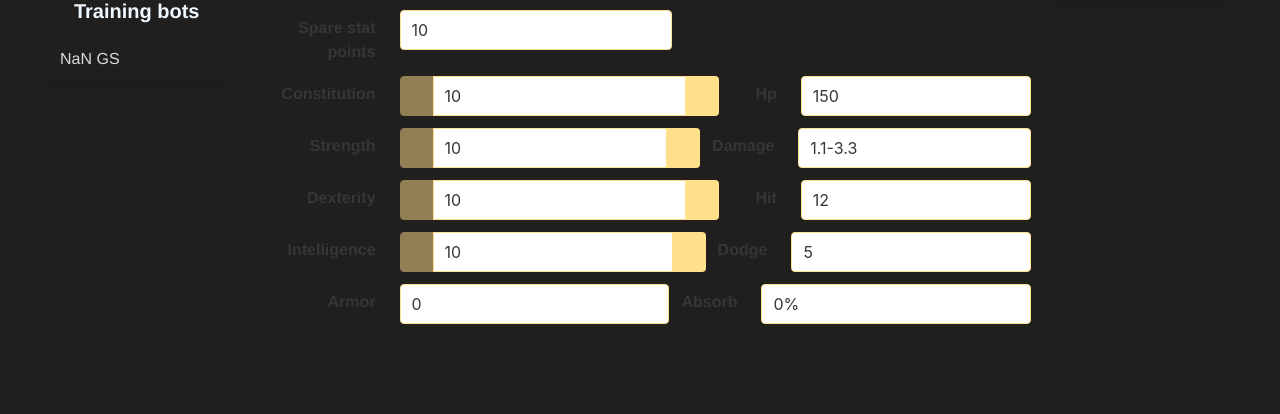
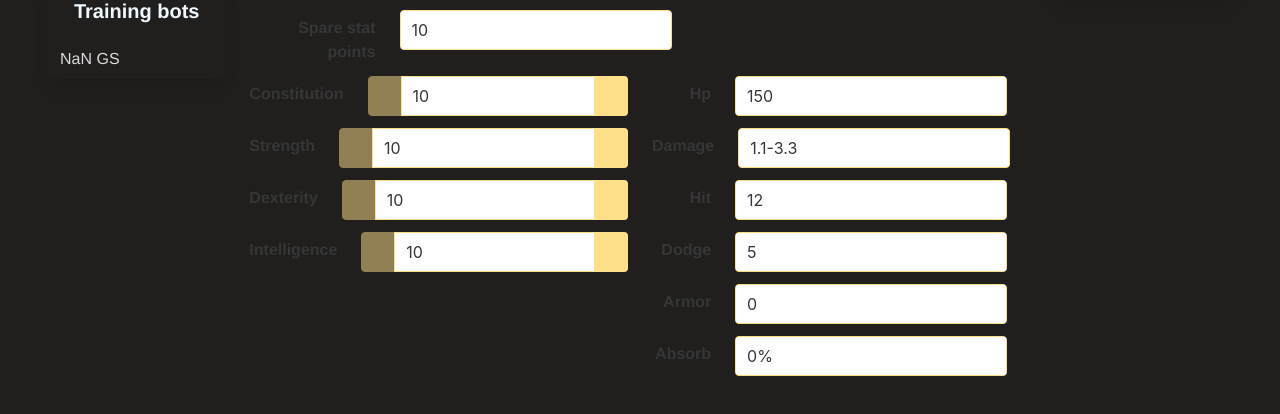
Before and after one commit to Autsider666/unboxing, a Vue app: page /#/workshop/prototype in a window 1280 px wide. Shown: the part 384-798 px from the top of the page. Built offline with nearby package versions, Linux system fonts and the light colour scheme; some icons are missing; what vue-notification would draw is missing.

Commit message:
Prototype layout update

```diff
--- a/src/components/Prototype.vue
+++ b/src/components/Prototype.vue
@@ -34,12 +34,14 @@
             </div>
         </div>
 
+        <div class="columns">
+            <div class="column">
                 <div class="field is-horizontal">
                     <div class="field-label is-normal">
                         <label class="label">Constitution</label>
                     </div>
                     <div class="field-body">
-                <div class="field has-addons">
+                        <div class="field has-addons has-addons-right">
                             <p class="control" @click="minusStat('con')">
                                 <a class="button is-warning" :disabled="prototype.con <= 10">
                                     <i class="fa fa-minus" aria-hidden="true"></i>
@@ -54,18 +56,6 @@
                                 </a>
                             </p>
                         </div>
-                <div class="field is-horizontal">
-                    <div class="field-label is-normal">
-                        <label class="label">Hp</label>
-                    </div>
-                    <div class="field-body">
-                        <div class="field has-addons">
-                            <p class="control">
-                                <input class="input is-warning" type="text" :value="health" readonly>
-                            </p>
-                        </div>
-                    </div>
-                </div>
                     </div>
                 </div>
 
@@ -74,7 +64,7 @@
                         <label class="label">Strength</label>
                     </div>
                     <div class="field-body">
-                <div class="field has-addons">
+                        <div class="field has-addons has-addons-right">
                             <p class="control" @click="minusStat('str')">
                                 <a class="button is-warning" :disabled="prototype.str <= 10">
                                     <i class="fa fa-minus" aria-hidden="true"></i>
@@ -89,18 +79,6 @@
                                 </a>
                             </p>
                         </div>
-                <div class="field is-horizontal">
-                    <div class="field-label is-normal">
-                        <label class="label">Damage</label>
-                    </div>
-                    <div class="field-body">
-                        <div class="field has-addons">
-                            <p class="control">
-                                <input class="input is-warning" type="text" :value="damage" readonly>
-                            </p>
-                        </div>
-                    </div>
-                </div>
                     </div>
                 </div>
 
@@ -109,7 +87,7 @@
                         <label class="label">Dexterity</label>
                     </div>
                     <div class="field-body">
-                <div class="field has-addons">
+                        <div class="field has-addons has-addons-right">
                             <p class="control" @click="minusStat('dex')">
                                 <a class="button is-warning" :disabled="prototype.dex <= 10">
                                     <i class="fa fa-minus" aria-hidden="true"></i>
@@ -124,18 +102,6 @@
                                 </a>
                             </p>
                         </div>
-                <div class="field is-horizontal is-right">
-                    <div class="field-label is-normal">
-                        <label class="label">Hit</label>
-                    </div>
-                    <div class="field-body">
-                        <div class="field has-addons">
-                            <p class="control">
-                                <input class="input is-warning" type="text" :value="attackRating" readonly>
-                            </p>
-                        </div>
-                    </div>
-                </div>
                     </div>
                 </div>
 
@@ -144,7 +110,7 @@
                         <label class="label">Intelligence</label>
                     </div>
                     <div class="field-body">
-                <div class="field has-addons">
+                        <div class="field has-addons has-addons-right has-addons-right">
                             <p class="control" @click="minusStat('int')">
                                 <a class="button is-warning" :disabled="prototype.int <= 10">
                                     <i class="fa fa-minus" aria-hidden="true"></i>
@@ -159,6 +125,49 @@
                                 </a>
                             </p>
                         </div>
+                    </div>
+                </div>
+            </div>
+            <div class="column">
+                <div class="field is-horizontal">
+                    <div class="field-label is-normal">
+                        <label class="label">Hp</label>
+                    </div>
+                    <div class="field-body">
+                        <div class="field has-addons">
+                            <p class="control">
+                                <input class="input is-warning" type="text" :value="health" readonly>
+                            </p>
+                        </div>
+                    </div>
+                </div>
+
+                <div class="field is-horizontal">
+                    <div class="field-label is-normal">
+                        <label class="label">Damage</label>
+                    </div>
+                    <div class="field-body">
+                        <div class="field has-addons">
+                            <p class="control">
+                                <input class="input is-warning" type="text" :value="damage" readonly>
+                            </p>
+                        </div>
+                    </div>
+                </div>
+
+                <div class="field is-horizontal is-right">
+                    <div class="field-label is-normal">
+                        <label class="label">Hit</label>
+                    </div>
+                    <div class="field-body">
+                        <div class="field has-addons">
+                            <p class="control">
+                                <input class="input is-warning" type="text" :value="attackRating" readonly>
+                            </p>
+                        </div>
+                    </div>
+                </div>
+
                 <div class="field is-horizontal is-right">
                     <div class="field-label is-normal">
                         <label class="label">Dodge</label>
@@ -168,8 +177,6 @@
                             <p class="control">
                                 <input class="input is-warning" type="text" :value="defenseRating" readonly>
                             </p>
-                        </div>
-                    </div>
                         </div>
                     </div>
                 </div>
@@ -184,6 +191,9 @@
                                 <input class="input is-warning" type="text" :value="defense" readonly>
                             </p>
                         </div>
+                    </div>
+                </div>
+
                 <div class="field is-horizontal is-right">
                     <div class="field-label is-normal">
                         <label class="label">Absorb</label>
--- a/src/store/mutations.js
+++ b/src/store/mutations.js
@@ -54,7 +54,7 @@ export default {
         if (state.hammerspace.length < state.hammerspaceSize) {
           state.hammerspace.unshift(generateCrate(state))
           notificationHub.notify({
-            title: 'New ' + state.hammerspace[0].type + ' in your Inventory',
+            title: 'New ' + state.hammerspace[0].type + ' in your Hammerspace',
             text: 'Here, have a(n) ' + state.hammerspace[0].name
           })
         } else if (state.warehouse.length < state.warehouseSize) {
```
Also changed, not shown: 9 other files (tests, documents, lock files or other folders). Lines whose indentation alone changed are shown as unchanged.
